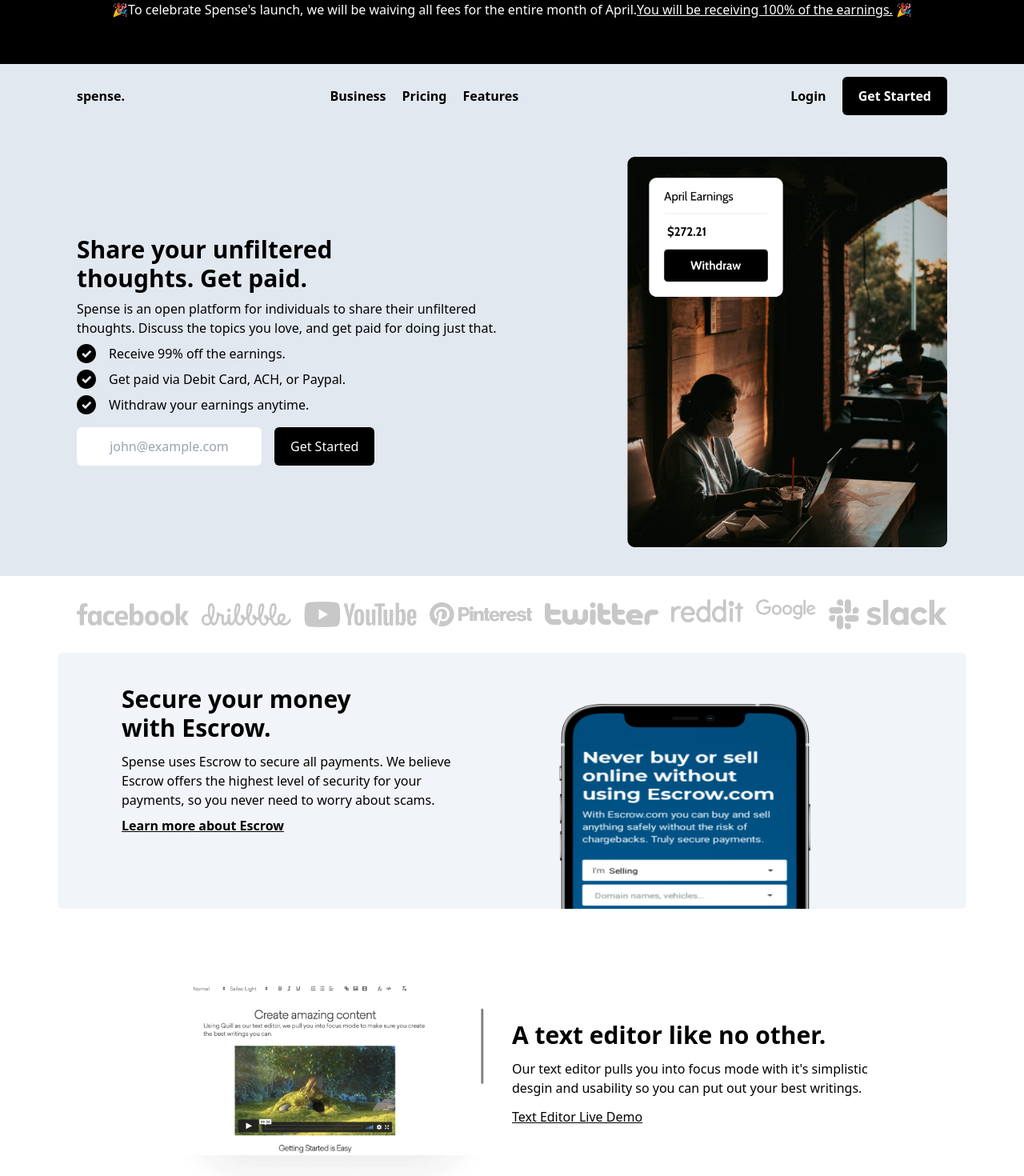
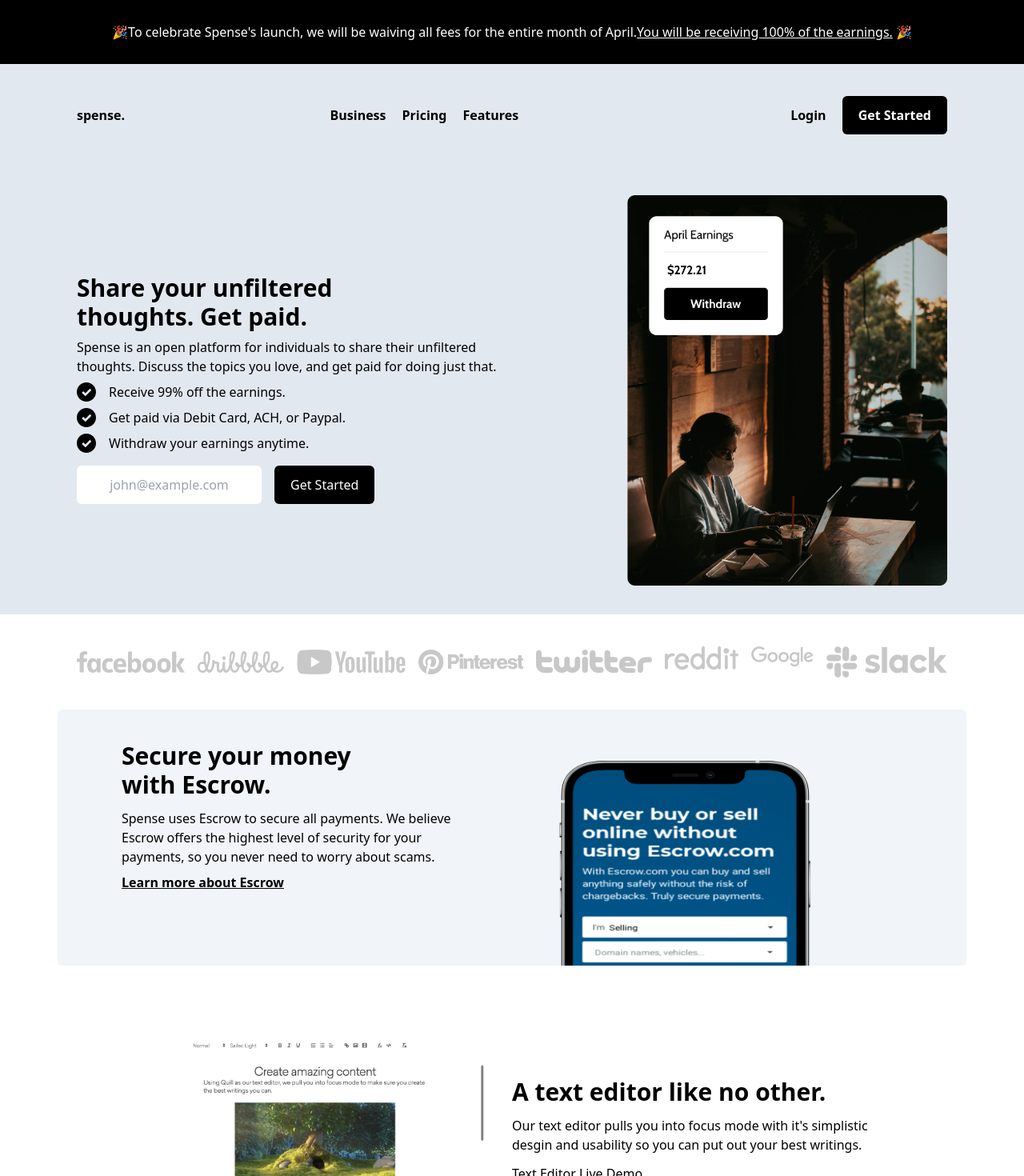
Before and after one commit to AlexOyebamiji/Spense-Codewell-challenge, a React (Vite) app: page / in a window 1280 px wide. Shown: the top 1470 px of the page at 80% size. Built offline with nearby package versions, Linux system fonts and the light colour scheme.

Commit message:
refactor

```diff
--- a/src/App.css
+++ /dev/null
@@ -1,42 +0,0 @@
-.App {
-  text-align: center;
-}
-
-.App-logo {
-  height: 40vmin;
-  pointer-events: none;
-}
-
-@media (prefers-reduced-motion: no-preference) {
-  .App-logo {
-    animation: App-logo-spin infinite 20s linear;
-  }
-}
-
-.App-header {
-  background-color: #282c34;
-  min-height: 100vh;
-  display: flex;
-  flex-direction: column;
-  align-items: center;
-  justify-content: center;
-  font-size: calc(10px + 2vmin);
-  color: white;
-}
-
-.App-link {
-  color: #61dafb;
-}
-
-@keyframes App-logo-spin {
-  from {
-    transform: rotate(0deg);
-  }
-  to {
-    transform: rotate(360deg);
-  }
-}
-
-button {
-  font-size: calc(10px + 2vmin);
-}
--- a/src/App.jsx
+++ b/src/App.jsx
@@ -1,4 +1,3 @@
-import "./App.css";
 import Header from "./components/Header";
 import Navbar from "./components/Navbar";
 import FirstSection from "./components/FirstSection";
@@ -9,7 +8,7 @@ import Footer from "./components/Footer";
 
 function App() {
   return (
-    <div>
+    <main>
       <Header />
       <Navbar />
       <FirstSection />
@@ -17,7 +16,7 @@ function App() {
       <ThirdSection />
       <FourthSection />
       <Footer />
-    </div>
+    </main>
   );
 }
 
--- a/src/components/FirstSection.jsx
+++ b/src/components/FirstSection.jsx
@@ -5,17 +5,17 @@ import Checkmark from "../Spense Starter Files/Assets/Checkmark.svg";
 
 function FirstSection() {
   return (
-    <div className="py-0 px-5 h-[48rem] bg-slate-200 md:h-[50rem] lg:flex justify-between items-center lg:px-24 lg:h-[35rem]">
+    <section className="py-0 px-5 h-[48rem] bg-slate-200 md:h-[50rem] lg:flex justify-between items-center lg:px-24 lg:h-[35rem]">
       <div className="pt-8 w-auto lg:pt-0 order-last lg:w-[25rem]">
-        <div className="md:hidden lg:hidden">
+        <figure className="md:hidden lg:hidden">
           <img src={HeroImage} alt="Hero Image Mobile" />
-        </div>
-        <div className="hidden md:block lg:hidden">
+        </figure>
+        <figure className="hidden md:block lg:hidden">
           <img src={HeroImageTablet} alt="Hero Image Tablet" />
-        </div>
-        <div className="hidden md:hidden lg:block">
+        </figure>
+        <figure className="hidden md:hidden lg:block">
           <img src={HeroImageDesktop} alt="Hero Image Desktop" />
-        </div>
+        </figure>
       </div>
       <div className="pt-8">
         <h1 className="text-3xl font-bold md:w-[27rem]">
@@ -52,7 +52,7 @@ function FirstSection() {
           </button>
         </div>
       </div>
-    </div>
+    </section>
   );
 }
 
--- a/src/components/Footer.jsx
+++ b/src/components/Footer.jsx
@@ -1,43 +1,41 @@
 function Footer() {
   return (
-    <div>
-      <div className="py-0 px-10 bg-black pb-10">
-        <div className="flex flex-wrap gap-9 pt-10 text-white md:flex-wrap lg:justify-center lg:gap-16">
-          <div className="md:basis-2/3 lg:basis-1/3">
+    <footer className="py-0 px-10 bg-black pb-10">
+      <section className="flex flex-wrap gap-9 pt-10 text-white md:flex-wrap lg:justify-center lg:gap-16">
+        <header className="md:basis-2/3 lg:basis-1/3">
           <h1 className="font-bold">spense.</h1>
           <p className="lg:w-[20rem]">
             Spense is an open platform for individuals to share unfiltered
             thoughts. Discuss the topics you love, and get paid for doing just
             that.
           </p>
-          </div>
+        </header>
 
-          <div className="md:order-4">
+        <section className="md:order-4">
           <h1 className="font-bold">Company</h1>
           <p>About</p>
           <p>Customers</p>
           <p>Blog</p>
-          </div>
+        </section>
 
-          <div className="md:order-last ">
+        <section className="md:order-last ">
           <h1 className="font-bold">Opportunities</h1>
           <p>Jobs</p>
-          </div>
+        </section>
 
-          <div className="md:">
+        <section className="md:">
           <h1 className="font-bold">Sitemap</h1>
           <p>Homepage</p>
-          </div>
+        </section>
 
-          <div>
+        <section>
           <h1 className="font-bold">Resources</h1>
           <p>Support</p>
           <p>Contact</p>
           <p>FAQ</p>
-          </div>
-        </div>
-      </div>
-    </div>
+        </section>
+      </section>
+    </footer>
   );
 }
 
--- a/src/components/FourthSection.jsx
+++ b/src/components/FourthSection.jsx
@@ -2,23 +2,21 @@ import texteditor from "../Spense Starter Files/Assets/Text Editor.png";
 
 function FourthSection() {
   return (
-    <div>
-      <div className="py-0 px-5 h-[30rem] md:h-[40rem] lg:flex lg:px-10 lg:h-96 justify-center items-center">
-        <div className="pt-10 w-auto lg:order-last lg:w-[29rem]">
+    <section className="py-0 px-5 h-[30rem] md:h-[40rem] lg:flex lg:px-10 lg:h-96 justify-center items-center">
+      <header className="pt-10 w-auto lg:order-last lg:w-[29rem]">
         <h1 className="font-bold text-3xl pb-3">
           A text editor like no other.
         </h1>
         <p className="pb-3">
-            Our text editor pulls you into focus mode with it's simplistic
-            desgin and usability so you can put out your best writings.
+          Our text editor pulls you into focus mode with it's simplistic desgin
+          and usability so you can put out your best writings.
         </p>
         <p className="underline pb-3">Text Editor Live Demo</p>
-        </div>
-        <div className="lg:w-[29rem] h-[15rem]">
+      </header>
+      <figure className="lg:w-[29rem] h-[15rem]">
         <img src={texteditor} alt="text editor" />
-        </div>
-      </div>
-    </div>
+      </figure>
+    </section>
   );
 }
 
--- a/src/components/Header.jsx
+++ b/src/components/Header.jsx
@@ -1,7 +1,7 @@
 function Header() {
   return (
-    <div>
-      <div className="bg-black text-white py-0 px-5 mx-auto h-20 lg:flex justify-center">
+    <section>
+      <header className="bg-black text-white py-7 px-5 mx-auto lg:flex justify-center">
         <p className="text-center">
           🎉To celebrate Spense's launch, we will be waiving all fees for the
           entire month of April.
@@ -12,8 +12,8 @@ function Header() {
           </p>
           <p>🎉</p>
         </div>
-      </div>
-    </div>
+      </header>
+    </section>
   );
 }
 
--- a/src/components/Navbar.jsx
+++ b/src/components/Navbar.jsx
@@ -2,14 +2,13 @@ import HarmburgerMenu from "../Spense Starter Files/Assets/Hamburger Menu.svg";
 
 function Navbar() {
   return (
-    <div>
-      <div className="flex py-0 px-5 mx-auto h-20 justify-between items-center bg-slate-200 lg:px-24">
+    <nav className="flex py-10 px-5 mx-auto justify-between items-center bg-slate-200 lg:px-24">
       <h1 className="font-bold">spense.</h1>
-        <div>
-          <div className="md:hidden lg:hidden">
+      <section>
+        <figure className="md:hidden lg:hidden">
           <img src={HarmburgerMenu} alt="" />
-          </div>
-          <div className="hidden md:block lg:block">
+        </figure>
+        <section className="hidden md:block lg:block">
           <ul className="flex gap-5 font-semibold items-center">
             <li>
               <a href="#">Business</a>
@@ -27,10 +26,9 @@ function Navbar() {
               Get Started
             </button>
           </ul>
-          </div>
-        </div>
-      </div>
-    </div>
+        </section>
+      </section>
+    </nav>
   );
 }
 
--- a/src/components/SecondSection.jsx
+++ b/src/components/SecondSection.jsx
@@ -9,38 +9,40 @@ import slack from "../Spense Starter Files/Assets/Slack Logo.png";
 
 function SecondSection() {
   return (
-    <div>
-      <div className="py-0 px-5 flex gap-4 h-24 items-center lg:px-24">
-        <div>
+    <section className="my-10 px-5 flex gap-4 items-center lg:px-24">
+      <section className="flex gap-4 items-center">
+        <figure>
           <img src={facebook} alt="Facebook logo" />
-        </div>
-        <div>
+        </figure>
+        <figure>
           <img src={dribbble} alt="dribbble logo" />
-        </div>
-        <div>
+        </figure>
+        <figure>
           <img src={youtube} alt="Youtube logo" />
-        </div>
-        <div className="hidden md:flex gap-4">
-          <div>
-            <img src={pintrest} alt="Pinterest logo" />
-          </div>
-          <div>
-            <img src={twitter} alt="Twitter logo" />
-          </div>
-        </div>
-        <div className="hidden md:hidden lg:flex gap-4">
-          <div>
-            <img src={reddit} alt="Reddit Logo" />
-          </div>
-          <div>
-            <img src={google} alt="Google Logo" />
-          </div>
-          <div>
-            <img src={slack} alt="Slack Logo" />
-          </div>
-        </div>
-      </div>
-    </div>
+        </figure>
+      </section>
+
+      <section className="hidden md:flex gap-4">
+        <figure>
+          <img src={pintrest} alt="Pinterest logo" />
+        </figure>
+        <figure>
+          <img src={twitter} alt="Twitter logo" />
+        </figure>
+      </section>
+
+      <section className="hidden md:hidden lg:flex gap-4">
+        <figure>
+          <img src={reddit} alt="Reddit Logo" />
+        </figure>
+        <figure>
+          <img src={google} alt="Google Logo" />
+        </figure>
+        <figure>
+          <img src={slack} alt="Slack Logo" />
+        </figure>
+      </section>
+    </section>
   );
 }
 
--- a/src/components/ThirdSection.jsx
+++ b/src/components/ThirdSection.jsx
@@ -4,10 +4,10 @@ import phoneMockupDesktop from "../Spense Starter Files/Assets/Phone Mockup (Des
 
 function ThirdSection() {
   return (
-    <div className="py-0 px-5 lg:flex justify-center items-center">
+    <section className="py-0 px-5 lg:flex justify-center items-center">
       <div className="bg-slate-100 w-auto md:w-[45rem] rounded-md lg:h-80 lg:w-[71rem]">
         <div className="lg:flex">
-          <div className="pt-10 py-0 px-10  md:px-20">
+          <section className="pt-10 px-10 md:px-20">
             <h1 className="pb-3 text-3xl font-bold w-[12rem] md:w-[20rem]">
               Secure your money with Escrow.
             </h1>
@@ -17,25 +17,25 @@ function ThirdSection() {
               never need to worry about scams.
             </p>
             <p className="underline font-semibold">Learn more about Escrow</p>
-          </div>
-          <div className="">
-            <div className="md:hidden lg:hidden">
+          </section>
+          <section>
+            <figure className="md:hidden lg:hidden">
               <img src={phoneMockupMobile} alt="phone mockup" id="i" />
-            </div>
-            <div className="hidden md:block lg:hidden">
+            </figure>
+            <figure className="hidden md:block lg:hidden">
               <img src={phoneMockupTablet} alt="phone mockup Tablet" />
-            </div>
-            <div className="hidden md:hidden lg:block">
+            </figure>
+            <figure className="hidden md:hidden lg:block">
               <img
                 src={phoneMockupMobile}
                 alt="phone mockup Desktop"
                 className="lg:h-[20rem] w-[24rem]"
               />
-            </div>
-          </div>
+            </figure>
+          </section>
         </div>
       </div>
-    </div>
+    </section>
   );
 }
 
```
Lines whose indentation alone changed are shown as unchanged.
